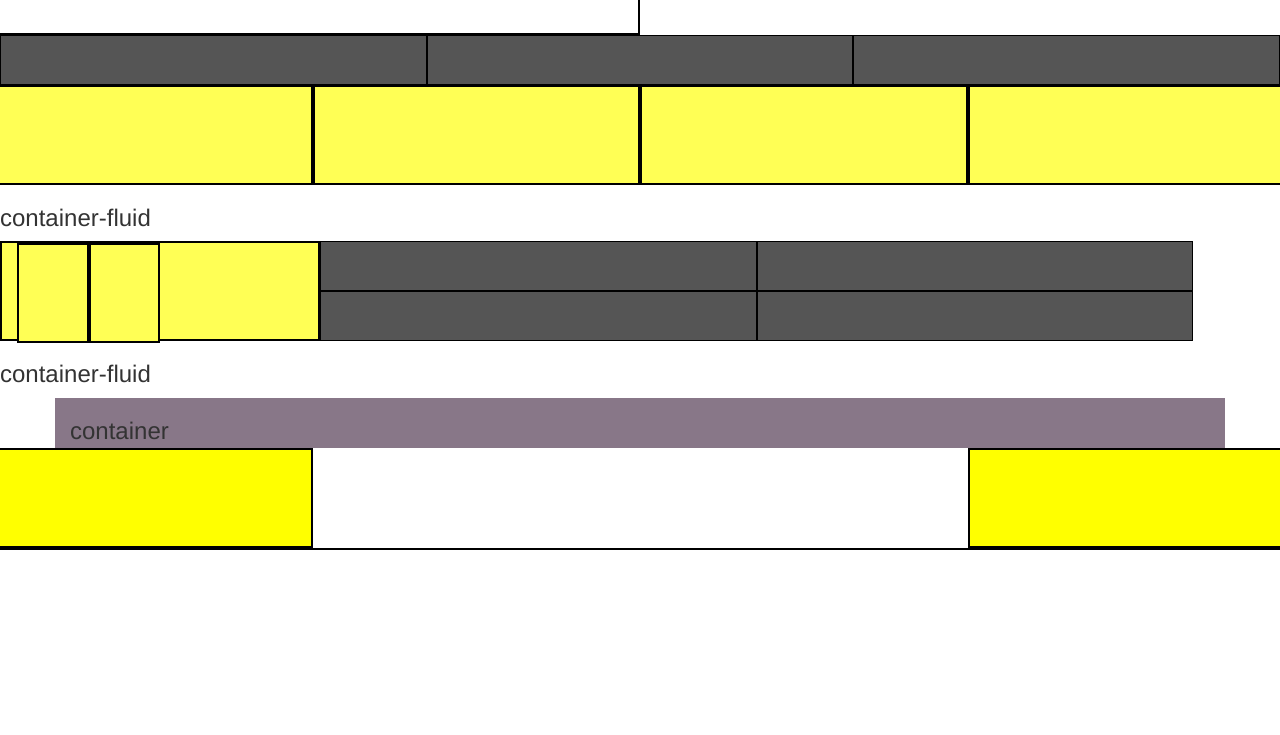
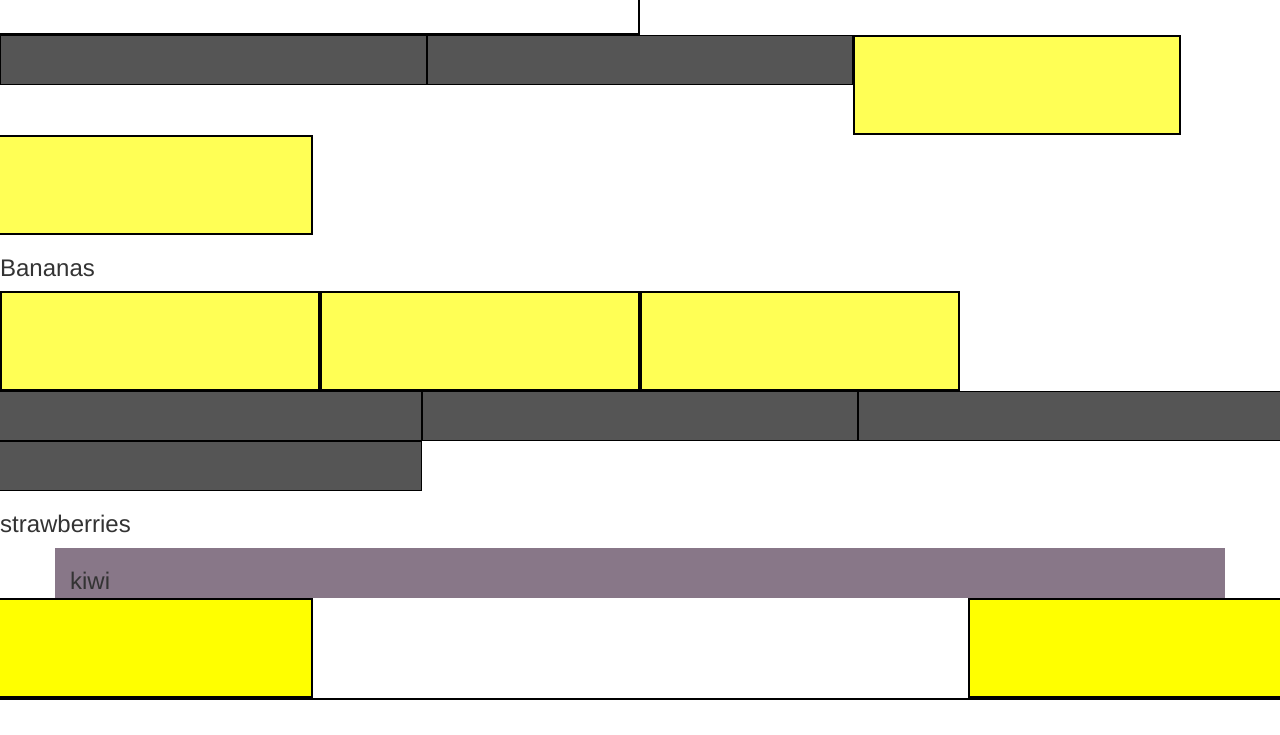
Before and after one commit to danirodriguez1/bootcamp2practice, a plain HTML site: page index.html in a window 1280 px wide. Shown: the part 65-800 px from the top of the page. Drawn offline with Linux system fonts and the light colour scheme.

Commit message:
inclass-practice

```diff
--- a/css/styles.css
+++ b/css/styles.css
@@ -1,9 +1,3 @@
-.col-md-12 {
-  height: 100px;
-  background-color: #ffffff;
-  color: #000000;
-}
-
 .col-md-6 {
   border: 2px solid #000;
   height: 100px;
--- a/index.html
+++ b/index.html
@@ -17,20 +17,16 @@
 <div class row="row">
   <div class="col-md-4"></div>
   <div class="col-md-4"></div>
-  <div class="col-md-4"></div>
 </div>
 <div class="row">
   <div class="col-md-3"></div>
   <div class="col-md-3"></div>
-  <div class="col-md-3"></div>
-  <div class="col-md-3"></div>
 </div>
 <div class="contaier-fluid">
-  <h3>container-fluid</h3>
+  <h3>Bananas</h3>
 </div>
-
 <div class row="row">
-    <div class="col-md-3">
+    <div class="col-md-3"></div>
     <div class="col-md-3"></div>
     <div class="col-md-3"></div>
   </div>
@@ -42,10 +38,10 @@
   <div class="col-md-4"></div>
 </div>
 <div class="contaier-fluid">
-  <h3>container-fluid</h3>
+  <h3>strawberries</h3>
 </div>
 <div class="container">
-  <h3>container</h3>
+  <h3>kiwi</h3>
 </div>
 <div class="row">
   <div class="col-md-3 yellow"></div>
```
